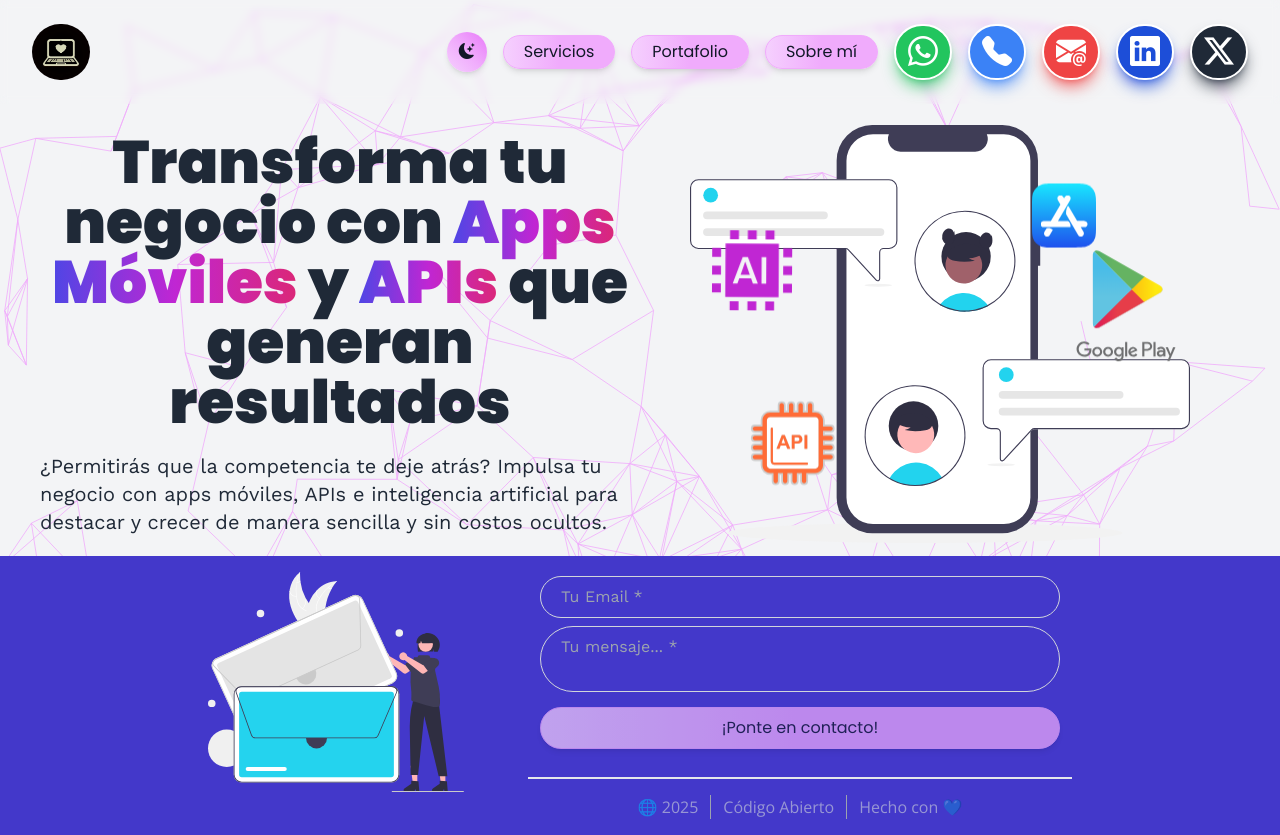
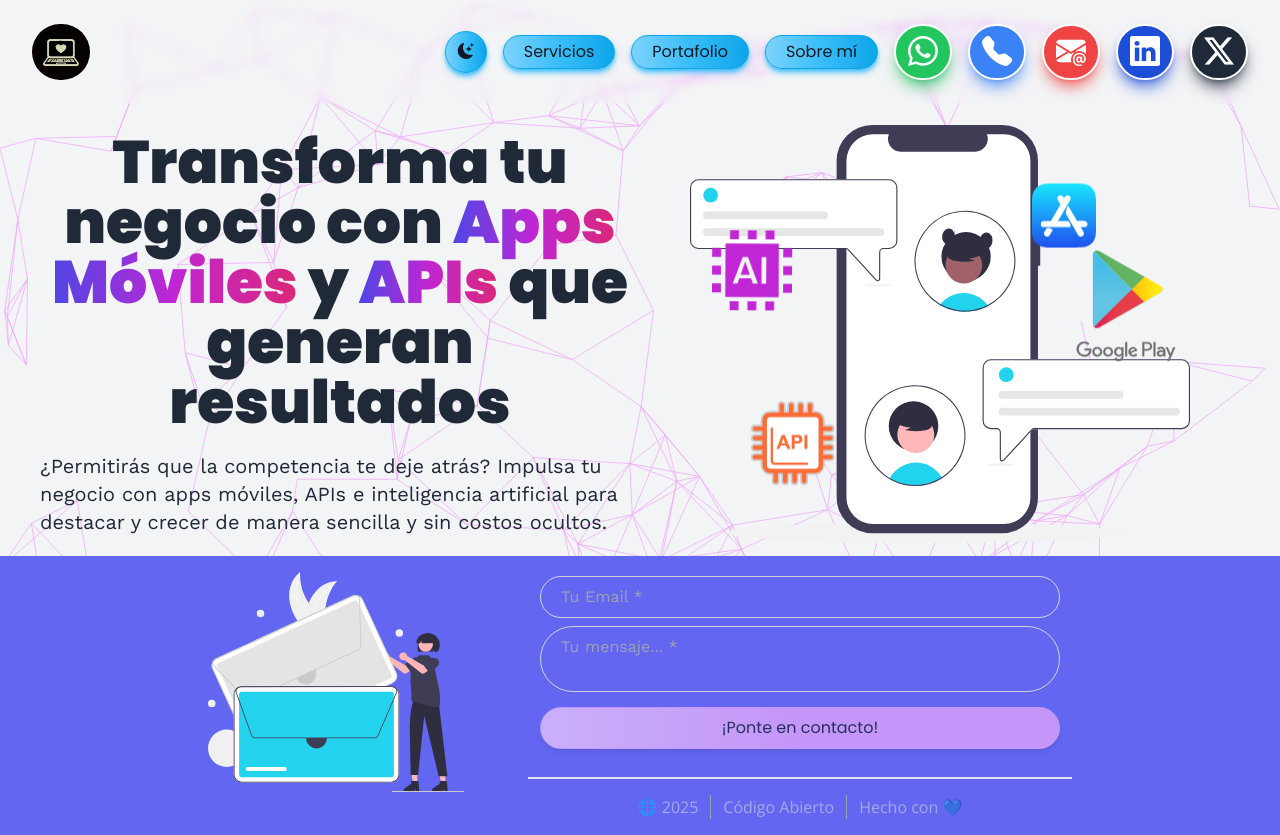
Before and after one commit to hararec-dev/hararecdev, a React (Vite) app: page / in a window 1280 px wide. Built offline with nearby package versions, Linux system fonts and the light colour scheme.

Commit message:
style(navbar): update color scheme and improve className usage

```diff
--- a/src/components/navbar/Logo.tsx
+++ b/src/components/navbar/Logo.tsx
@@ -3,13 +3,13 @@ import { ThemeContext } from '../../context';
 import logoDark from '/images/logo_dark.png';
 import logoLight from '/images/logo_light.png';
 
-export const Logo: React.FC = () => {
+export const Logo: React.FC<{ className?: string }> = ({ className }) => {
     const context = useContext(ThemeContext);
 
     return !context
         ? null
         : (
-            <div className="rounded-full overflow-hidden relative flex items-center transition-all duration-300 hover:scale-110">
+            <div className={`rounded-full overflow-hidden relative flex items-center transition-all duration-300 hover:scale-110 ${className}`}>
                 <button onClick={() => window.scrollTo({
                     top: 0,
                     behavior: 'smooth'
--- a/src/components/navbar/MobileMenuButton.tsx
+++ b/src/components/navbar/MobileMenuButton.tsx
@@ -12,14 +12,14 @@ export const MobileMenuButton: React.FC<MobileMenuButtonProps> = ({ onClick }) =
 
     return (
         <button
-            className="rounded-full md:hidden focus:outline-none focus:ring-2 focus:ring-fuchsia-400 dark:focus:ring-fuchsia-800 bg-gradient-to-tr from-fuchsia-200 via-fuchsia-300 to-fuchsia-400 dark:from-fuchsia-800 dark:via-fuchsia-900 dark:to-fuchsia-950 shadow-md hover:shadow-lg transition-all duration-300 ease-in-out hover:scale-110 px-3"
+            className="rounded-full md:hidden focus:outline-none focus:ring-2 focus:ring-sky-400 dark:focus:ring-sky-800 bg-gradient-to-r from-sky-300 via-sky-400 to-sky-500 dark:from-sky-600 dark:via-sky-700 dark:to-sky-800 hover:from-sky-500 hover:to-sky-700 dark:hover:from-sky-600 dark:hover:to-sky-900 shadow-md shadow-sky-400 dark:shadow-sky-700 transition-all duration-300 ease-in-out hover:scale-110 px-3 border border-sky-500 dark:border-sky-800"
             onClick={handleClick}
             aria-label={open ? "Cerrar menú" : "Abrir menú"}
         >
             {open ? (
-                <BootstrapIcon name="x" className="w-7 h-7 text-background-dark dark:text-background-light transition-transform duration-300" />
+                <BootstrapIcon name="x" className="w-7 h-7 text-gray-900 dark:text-gray-50 transition-transform duration-300" />
             ) : (
-                <BootstrapIcon name="list" className="w-7 h-7 text-background-dark dark:text-background-light transition-transform duration-300" />
+                <BootstrapIcon name="list" className="w-7 h-7 text-gray-900 dark:text-gray-50 transition-transform duration-300" />
             )}
         </button>
     );
--- a/src/components/navbar/NavLinks.tsx
+++ b/src/components/navbar/NavLinks.tsx
@@ -1,20 +1,20 @@
 import { motion, AnimatePresence } from 'framer-motion';
 import { ThemeToggleButton } from './ThemeToggleButton';
+import { SocialLinkButtons } from '../shared';
 import type { NavLink, NavLinksProps } from '../../types';
-import { SocialLinkButtons } from '../shared';
 
 const navLinks: NavLink[] = [
     {
         text: 'Servicios',
-        href: '#services',
+        href: 'services',
     },
     {
         text: 'Portafolio',
-        href: '#portfolio',
+        href: 'portfolio',
     },
     {
         text: 'Sobre mí',
-        href: '#about',
+        href: 'about',
     }
 ];
 
@@ -66,7 +66,8 @@ export const NavLinks: React.FC<NavLinksProps> = ({ open }) => {
                     <motion.a
                         key={index}
                         variants={itemVariants}
-                        className="px-5 py-1 text-base font-poppins font-medium text-center bg-gradient-to-r from-fuchsia-200 via-fuchsia-300 to-fuchsia-300 dark:from-fuchsia-800 dark:via-fuchsia-900 dark:to-fuchsia-950 hover:from-fuchsia-300 hover:to-fuchsia-500 dark:hover:from-fuchsia-700 dark:hover:to-fuchsia-800 shadow-md hover:shadow-lg transition-all duration-300 ease-in-out hover:scale-105 text-background-dark dark:text-background-light rounded-full border border-fuchsia-300 dark:border-fuchsia-800 transform"
+                        className="px-5 py-1 text-base font-poppins font-medium text-center bg-gradient-to-r
+                        from-sky-300 via-sky-400 to-sky-500 dark:from-sky-600 dark:via-sky-700 dark:to-sky-800 hover:from-sky-500 hover:to-sky-700 dark:hover:from-sky-600 dark:hover:to-sky-900 shadow-md shadow-sky-400 dark:shadow-sky-700 transition-all duration-300 ease-in-out hover:scale-105 text-gray-900 dark:text-gray-50 rounded-full border border-sky-500 dark:border-sky-800 transform"
                         href={`#${link.href}`}
                         onClick={(e) => handleScroll(e, link.href)}
                     >
--- a/src/components/navbar/ThemeToggleButton.tsx
+++ b/src/components/navbar/ThemeToggleButton.tsx
@@ -10,13 +10,13 @@ export const ThemeToggleButton: React.FC<{ className?: string }> = ({ className
         : (
             <button
                 onClick={context.toggleTheme}
-                className={`p-2 rounded-full bg-gradient-to-tr from-fuchsia-200 via-fuchsia-300 to-fuchsia-400 dark:from-fuchsia-800 dark:via-fuchsia-900 dark:to-fuchsia-950 shadow-md hover:shadow-lg transition-all duration-300 ease-in-out hover:scale-110 focus:outline-none focus:ring-2 focus:ring-fuchsia-400 dark:focus:ring-fuchsia-800 ${className}`}
+                className={`p-2 rounded-full bg-gradient-to-r from-sky-300 via-sky-400 to-sky-500 dark:from-sky-600 dark:via-sky-700 dark:to-sky-800 hover:from-sky-500 hover:to-sky-700 dark:hover:from-sky-600 dark:hover:to-sky-900 shadow-md shadow-sky-400 dark:shadow-sky-700 transition-all duration-300 ease-in-out hover:scale-110 focus:outline-none focus:ring-2 focus:ring-sky-400 dark:focus:ring-sky-800 border border-sky-500 dark:border-sky-800 ${className}`}
             >
                 <span className="flex items-center justify-center transition-transform duration-300 group-hover:rotate-180">
                     {context.theme === 'light' ? (
-                        <BootstrapIcon name="moon-stars-fill" className="w-6 h-6 text-background-dark transition-colors duration-300" />
+                        <BootstrapIcon name="moon-stars-fill" className="w-6 h-6 text-gray-900 transition-colors duration-300" />
                     ) : (
-                        <BootstrapIcon name="sun-fill" className="w-6 h-6 text-background-light transition-colors duration-300" />
+                        <BootstrapIcon name="sun-fill" className="w-6 h-6 text-gray-50 transition-colors duration-300" />
                     )}
                 </span>
             </button>
--- a/tailwind.config.js
+++ b/tailwind.config.js
@@ -9,8 +9,8 @@ export default {
       colors: {
         primary: {
           DEFAULT: colors.indigo[900], // #312e81 (más cercano a #2A2F4F)
-          light: colors.indigo[700],   // #4338ca
-          dark: colors.indigo[950],    // #1e1b4b
+          light: colors.indigo[500],   // #4338ca
+          dark: colors.indigo[800],    // #1e1b4b
         },
         secondary: {
           DEFAULT: colors.sky[700],    // #0369a1 (más cercano a #6096B4)
```
